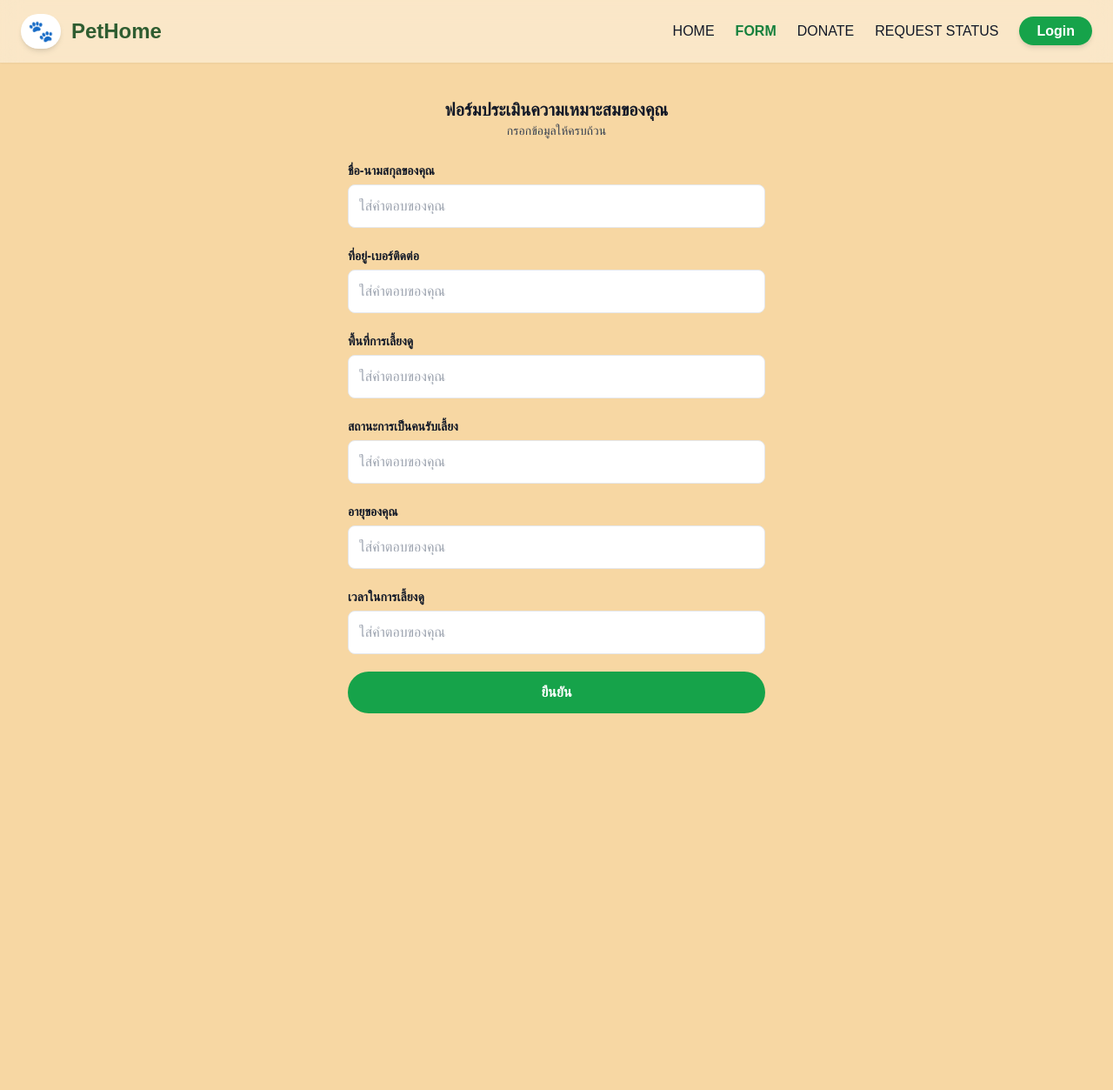
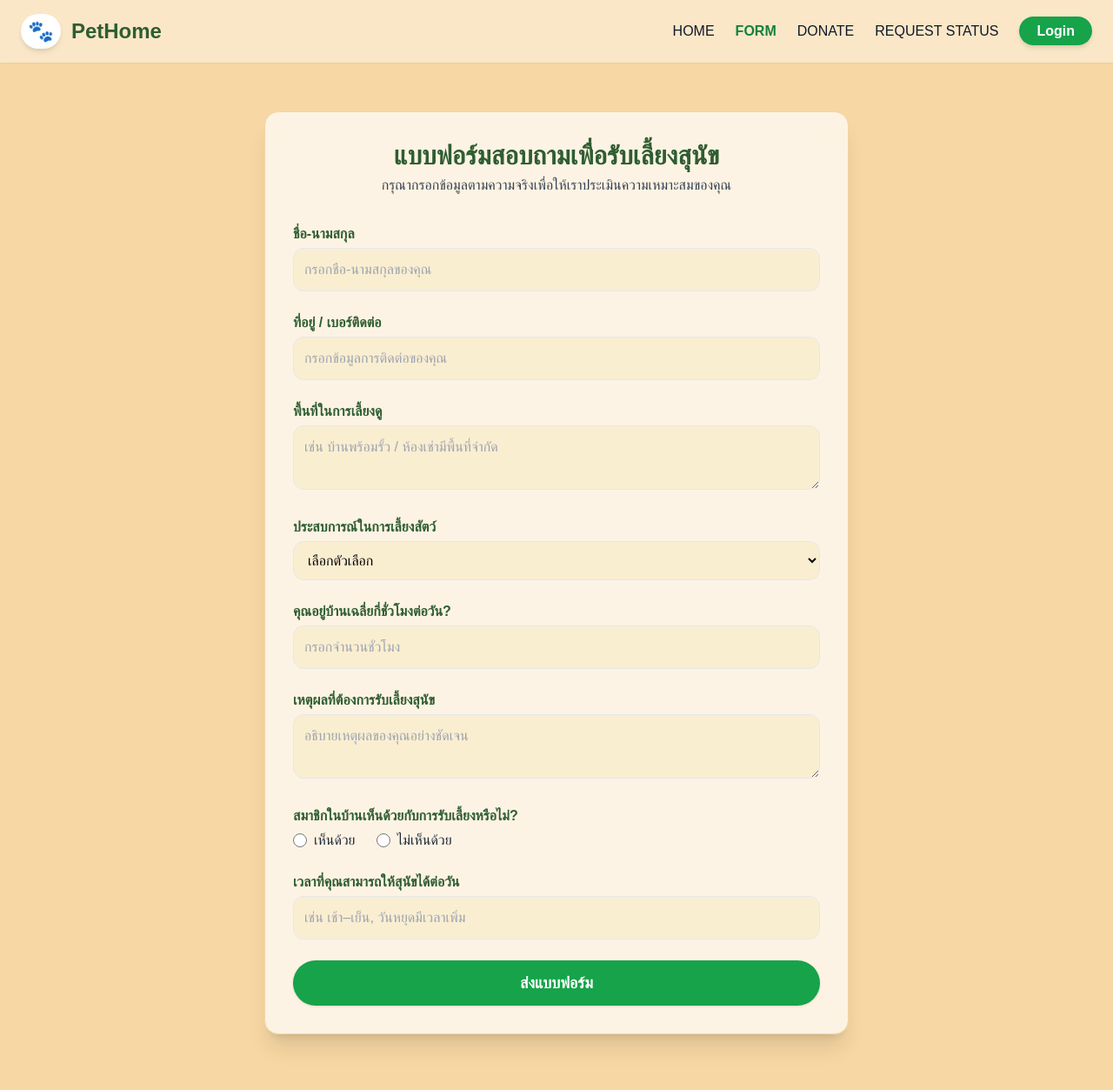
Before and after one commit to kanyaphon4115/project, a PHP site: page /form.php in a window 1280 px wide. Shown: the whole page at 87% size. Before the commit the page ends 820 px from the top, so only its background shows below. Run offline with PHP 8.4, Linux system fonts and the light colour scheme; some libraries are stand-ins or nearby versions.

Commit message:
change new

```diff
--- a/dog_details.php
+++ b/dog_details.php
@@ -76,7 +76,7 @@ $dog = $result->fetch_assoc();
     <div class="mt-8 flex gap-4">
 
         <a href="adopt_form.php?dog_id=<?php echo $dog['id']; ?>"
-           class="flex-1 text-center bg-green-600 text-white py-3 rounded-xl text-lg font-semibold shadow-lg hover:bg-green-700 transition">
+           class="bg-green-600 text-white px-6 py-2 rounded-xl font-semibold shadow-lg hover:bg-green-700 transition">
            🐾 Adopt Me
         </a>
 
--- a/form.php
+++ b/form.php
@@ -114,7 +114,7 @@ if (isset($_SESSION['user_id'])) {
                     <a href="#" class="block py-1">📄 บทความ</a>
 
                     <hr class="my-3">
-                    <a href="logout.php" class="text-red-600 font-bold">ออกจากระบบ</a>
+                    <a href="index.php" class="text-red-600 font-bold">ออกจากระบบ</a>
                 </div>
 
             </li>
@@ -134,56 +134,98 @@ if (isset($_SESSION['user_id'])) {
 
 
 <!-- FORM CONTENT -->
-<div class="max-w-lg mx-auto pt-28 px-4 pb-10">
+<div class="max-w-2xl mx-auto mt-32 mb-16 p-8 bg-white/70 backdrop-blur-lg shadow-xl rounded-2xl border border-[#f2d4a5]">
 
-    <h2 class="text-xl font-bold text-center text-gray-900">ฟอร์มประเมินความเหมาะสมของคุณ</h2>
-    <p class="text-center text-sm text-gray-700 mb-6">กรอกข้อมูลให้ครบถ้วน</p>
+    <!-- HEADER -->
+    <div class="text-center mb-8">
+        <h2 class="text-3xl font-extrabold text-[#2f5d31]">แบบฟอร์มสอบถามเพื่อรับเลี้ยงสุนัข</h2>
+        <p class="text-gray-700 mt-1">กรุณากรอกข้อมูลตามความจริงเพื่อให้เราประเมินความเหมาะสมของคุณ</p>
+    </div>
 
-    <form method="POST" action="save_form.php" class="space-y-5">
+    <form method="POST" action="save_form.php" class="space-y-6">
 
+        <!-- ชื่อ -->
         <div>
-            <label class="font-semibold text-sm text-gray-900">ชื่อ-นามสกุลของคุณ</label>
+            <label class="block font-semibold text-[#2f5d31] mb-1">ชื่อ-นามสกุล</label>
             <input type="text" name="fullname"
-                   class="w-full p-3 rounded-lg border mt-1" placeholder="ใส่คำตอบของคุณ">
+                class="w-full p-3 rounded-xl border bg-[#FAEED1] focus:ring-2 focus:ring-green-500 focus:outline-none"
+                placeholder="กรอกชื่อ-นามสกุลของคุณ">
         </div>
 
+        <!-- ที่อยู่ & เบอร์ติดต่อ -->
         <div>
-            <label class="font-semibold text-sm text-gray-900">ที่อยู่-เบอร์ติดต่อ</label>
+            <label class="block font-semibold text-[#2f5d31] mb-1">ที่อยู่ / เบอร์ติดต่อ</label>
             <input type="text" name="contact"
-                   class="w-full p-3 rounded-lg border mt-1" placeholder="ใส่คำตอบของคุณ">
+                class="w-full p-3 rounded-xl border bg-[#FAEED1] focus:ring-2 focus:ring-green-500"
+                placeholder="กรอกข้อมูลการติดต่อของคุณ">
         </div>
 
+        <!-- พื้นที่เลี้ยงดู -->
         <div>
-            <label class="font-semibold text-sm text-gray-900">พื้นที่การเลี้ยงดู</label>
-            <input type="text" name="area"
-                   class="w-full p-3 rounded-lg border mt-1" placeholder="ใส่คำตอบของคุณ">
+            <label class="block font-semibold text-[#2f5d31] mb-1">พื้นที่ในการเลี้ยงดู</label>
+            <textarea name="area"
+                class="w-full p-3 rounded-xl border bg-[#FAEED1] focus:ring-2 focus:ring-green-500"
+                placeholder="เช่น บ้านพร้อมรั้ว / ห้องเช่ามีพื้นที่จำกัด"></textarea>
         </div>
 
+        <!-- ประสบการณ์เลี้ยงสัตว์ -->
         <div>
-            <label class="font-semibold text-sm text-gray-900">สถานะการเป็นคนรับเลี้ยง</label>
-            <input type="text" name="status"
-                   class="w-full p-3 rounded-lg border mt-1" placeholder="ใส่คำตอบของคุณ">
+            <label class="block font-semibold text-[#2f5d31] mb-1">ประสบการณ์ในการเลี้ยงสัตว์</label>
+            <select name="experience"
+                class="w-full p-3 rounded-xl border bg-[#FAEED1] focus:ring-2 focus:ring-green-500">
+                <option value="">เลือกตัวเลือก</option>
+                <option value="ไม่มีประสบการณ์">ไม่มีประสบการณ์</option>
+                <option value="เคยเลี้ยงมาก่อน">เคยเลี้ยงมาก่อน</option>
+                <option value="กำลังเลี้ยงอยู่แล้ว">กำลังเลี้ยงสัตว์ในปัจจุบัน</option>
+            </select>
         </div>
 
+        <!-- ระยะเวลาอยู่บ้าน -->
         <div>
-            <label class="font-semibold text-sm text-gray-900">อายุของคุณ</label>
-            <input type="text" name="age"
-                   class="w-full p-3 rounded-lg border mt-1" placeholder="ใส่คำตอบของคุณ">
+            <label class="block font-semibold text-[#2f5d31] mb-1">คุณอยู่บ้านเฉลี่ยกี่ชั่วโมงต่อวัน?</label>
+            <input type="number" name="time_home"
+                class="w-full p-3 rounded-xl border bg-[#FAEED1] focus:ring-2 focus:ring-green-500"
+                placeholder="กรอกจำนวนชั่วโมง">
         </div>
 
+        <!-- เหตุผลที่ต้องการเลี้ยงสุนัข -->
         <div>
-            <label class="font-semibold text-sm text-gray-900">เวลาในการเลี้ยงดู</label>
-            <input type="text" name="time"
-                   class="w-full p-3 rounded-lg border mt-1" placeholder="ใส่คำตอบของคุณ">
+            <label class="block font-semibold text-[#2f5d31] mb-1">เหตุผลที่ต้องการรับเลี้ยงสุนัข</label>
+            <textarea name="reason"
+                class="w-full p-3 rounded-xl border bg-[#FAEED1] focus:ring-2 focus:ring-green-500"
+                placeholder="อธิบายเหตุผลของคุณอย่างชัดเจน"></textarea>
         </div>
 
-        <button class="w-full bg-green-600 text-white py-3 rounded-full mt-6 hover:bg-green-700 transition font-semibold">
-            ยืนยัน
+        <!-- สภาพครอบครัว -->
+        <div>
+            <label class="block font-semibold text-[#2f5d31] mb-1">สมาชิกในบ้านเห็นด้วยกับการรับเลี้ยงหรือไม่?</label>
+            <div class="flex gap-6 text-gray-800">
+                <label class="flex items-center gap-2">
+                    <input type="radio" name="family_agree" value="Yes" class="w-4 h-4"> เห็นด้วย
+                </label>
+                <label class="flex items-center gap-2">
+                    <input type="radio" name="family_agree" value="No" class="w-4 h-4"> ไม่เห็นด้วย
+                </label>
+            </div>
+        </div>
+
+        <!-- เวลาในการดูแล -->
+        <div>
+            <label class="block font-semibold text-[#2f5d31] mb-1">เวลาที่คุณสามารถให้สุนัขได้ต่อวัน</label>
+            <input type="text" name="care_time"
+                class="w-full p-3 rounded-xl border bg-[#FAEED1] focus:ring-2 focus:ring-green-500"
+                placeholder="เช่น เช้า–เย็น, วันหยุดมีเวลาเพิ่ม">
+        </div>
+
+        <!-- Submit -->
+        <button
+            class="w-full bg-green-600 text-white py-3 mt-5 rounded-full font-bold text-lg shadow hover:bg-green-700 transition">
+            ส่งแบบฟอร์ม
         </button>
 
     </form>
+</div>
 
-</div>
 
 <script>
 // Click to open, hold to close
```
